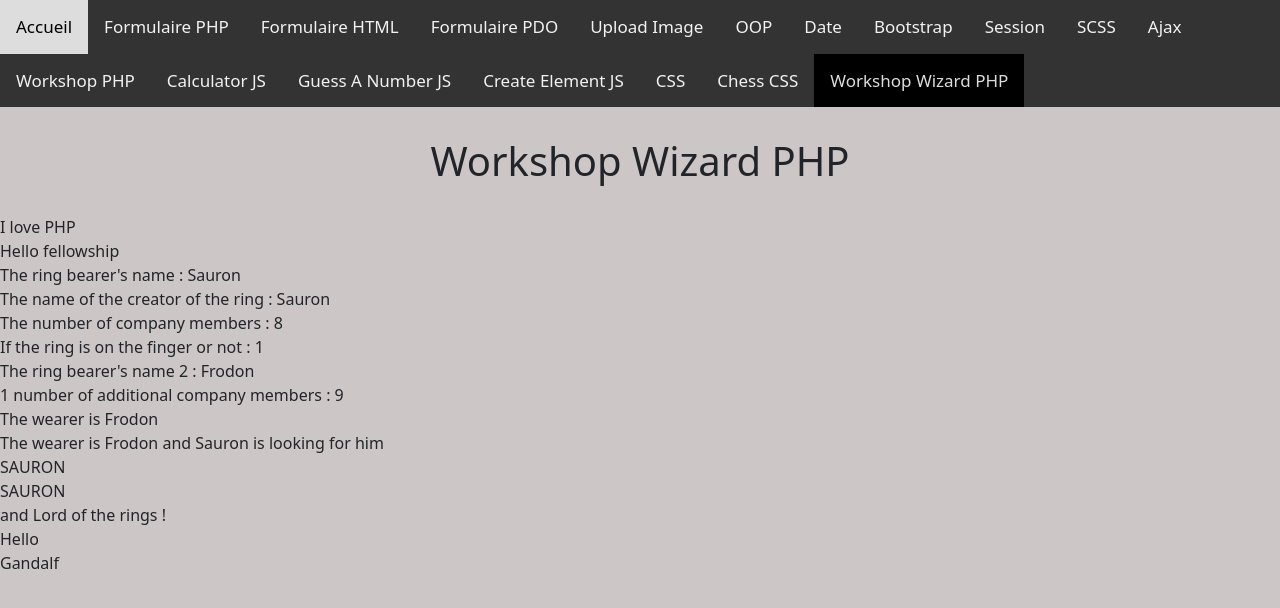
After one commit to jaldabaoth-code/AJAX-HTML-JavaScript-PHP-SQL-Styles, a PHP site: page /workshopWizardPHP/workshopWizardPHP.php in a window 1280 px wide. The commit adds this page. Shown: the top 608 px of the page. Run offline with PHP 8.4, Linux system fonts and the light colour scheme.

Commit message:
workshop wizard php

```diff
--- a/chessCSS/chessCSS.php
+++ b/chessCSS/chessCSS.php
@@ -14,7 +14,7 @@
         include '../includes/navbar.php';
     ?>
     <body class="text-center">
-        <h1 class="">Chess CSS</h1>
+        <h1>Chess CSS</h1>
         <input type="checkbox" id="rotate">
         <label class="chessButton" for="rotate">Rotate</label>
         <input type="checkbox" id="threed">
--- a/includes/navbar.php
+++ b/includes/navbar.php
@@ -22,4 +22,5 @@ $pageName=explode('/', $uri)[1];
     <a class="<?= ($pageName=='createElementJS') ? 'active' : '' ?>" href="../createElementJS/createElementJS.php">Create Element JS</a>
     <a class="<?= ($pageName=='css') ? 'active' : '' ?>" href="../css/css.php">CSS</a>
     <a class="<?= ($pageName=='chessCSS') ? 'active' : '' ?>" href="../chessCSS/chessCSS.php">Chess CSS</a>
+    <a class="<?= ($pageName=='workshopWizardPHP') ? 'active' : '' ?>" href="../workshopWizardPHP/workshopWizardPHP.php">Workshop Wizard PHP</a>
 </div>
--- /dev/null
+++ b/workshopWizardPHP/footer.php
@@ -0,0 +1,2 @@
+<?php
+    echo "and Lord of the rings ! \n <br/>";
--- /dev/null
+++ b/workshopWizardPHP/header.php
@@ -0,0 +1,2 @@
+<?php
+    echo "I love PHP \n <br/>";
--- /dev/null
+++ b/workshopWizardPHP/wizard.php
@@ -0,0 +1,3 @@
+<?php
+    echo "Hello \n <br/>";
+    echo $wizard;
--- /dev/null
+++ b/workshopWizardPHP/workshopWizardPHP.php
@@ -0,0 +1,54 @@
+<!DOCTYPE html>
+<html lang="en">
+    <head>
+        <?php
+            /* head included */
+            include '../includes/head.html';
+        ?>
+        <link rel="stylesheet" href="../assets/styles/formStyle.css">
+        <title>Workshop Wizard PHP</title>
+    </head>
+    <?php
+        /* navbar included */
+        include '../includes/navbar.php';
+    ?>
+    <body>
+        <h1>Workshop Wizard PHP</h1>
+        <?php
+            /* EXO4 - Include/require */
+            include("header.php");
+
+            /* EXO1 - Démarrage */
+            echo "Hello fellowship \n <br/>";
+
+            /* EXO2 - Variables */
+            $ringBearer = "Sauron";
+            $ringMaker = "Sauron";
+            $numberOfCompanyMembers = "8";
+            $ringiSOnTheFinger = true;
+            echo "The ring bearer's name : " . $ringBearer . "\n <br/>";
+            echo "The name of the creator of the ring : " . $ringMaker . "\n <br/>";
+            echo "The number of company members : " . $numberOfCompanyMembers . "\n <br/>";
+            echo "If the ring is on the finger or not : " . $ringiSOnTheFinger . "\n <br/>";
+            $ringBearer = "Frodon";
+            echo "The ring bearer's name 2 : " . $ringBearer . "\n <br/>";
+            $numberOfCompanyMembers = $numberOfCompanyMembers + 1;
+            echo "1 number of additional company members : " . $numberOfCompanyMembers . "\n <br/>";
+            $middleEarth = "";
+            echo $middleEarth;
+
+            /* EXO3 - Strings */
+            echo "The wearer is " . $ringBearer . "\n <br/>";
+            $phrase = "The wearer is " . $ringBearer;
+            echo $phrase . " and ". $ringMaker . " is looking for him \n <br/>";
+            echo strtoupper($ringMaker) . "\n <br/>";
+            $ringMaker = strtoupper($ringMaker);
+            echo strtoupper($ringMaker) . "\n <br/>";
+
+            /* EXO4 - Include/require */
+            include("footer.php");
+            $wizard = 'Gandalf';
+            require("wizard.php");
+        ?>
+    </body>
+</html>
```
Also changed, not shown: README.md.
